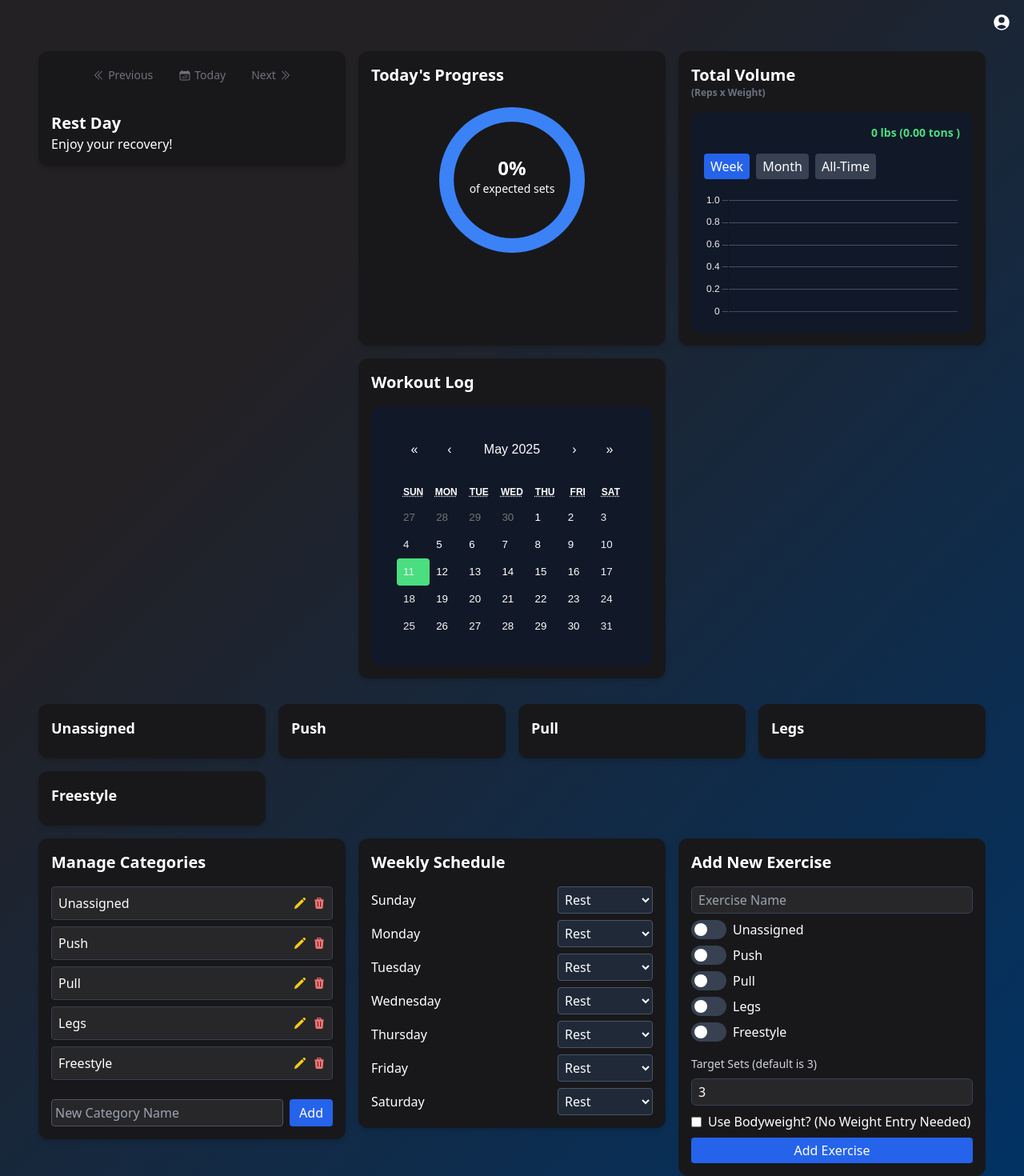
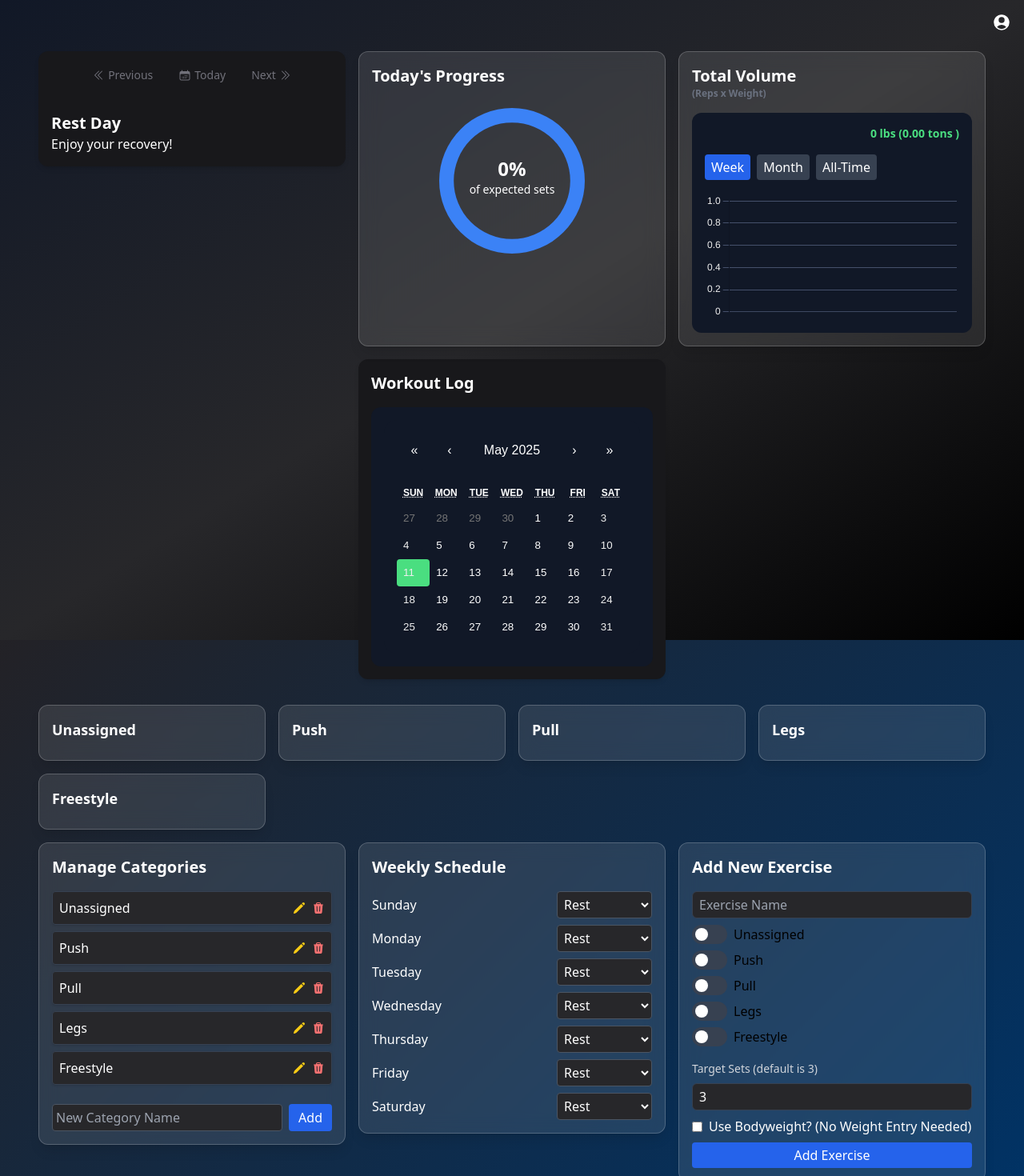
Before and after one commit to BrascoMarketing/Kevin-s-React-App-Tracker, a React (Vite) app: page / in a window 1280 px wide. Shown: the top 1470 px of the page at 80% size. Built offline with nearby package versions, Linux system fonts and the light colour scheme.

Commit message:
Updated components with new Tailwind classes

```diff
--- a/src/App.jsx
+++ b/src/App.jsx
@@ -129,7 +129,11 @@ function App() {
           </div>
         )}
     <div>
-      <div className="p-12 space-y-4">
+      <div className="fixed inset-0 bg-gradient-to-br from-gray-900 via-zinc-800 to-black"></div>
+
+
+
+      <div className="relative z-10 p-12 space-y-4">
         <div className="flex justify-end text-gray-200 mb-4">
           <button onClick={() => setIsProfileOpen(true)} className="absolute top-4 right-4">
             <UserCircleIcon className="h-6 w-6 text-white" />
@@ -158,14 +162,14 @@ function App() {
           <div className="lg:col-span-4">
 
             <div className="grid grid-cols-1 lg:grid-cols-2 gap-4">
-              <div className="bg-zinc-900 text-white rounded-xl shadow-md p-4">
+              <div className="bg-white/10 backdrop-blur-md border border-white/20 rounded-xl p-4 shadow-lg">
                 <h2 className="text-white text-xl font-bold mb-4">Today's Progress</h2>
                 <DailyProgressRing
                   targetSets={targetSets}
                   loggedSets={totalLoggedSetsForViewedDay}
                 />
               </div>
-              <div className="bg-zinc-900 text-white rounded-xl shadow-md p-4">
+              <div className="bg-white/10 backdrop-blur-md border border-white/20 rounded-xl p-4 shadow-lg">
                 <h2 className="text-white text-xl font-bold">Total Volume</h2>
                 <h3 className="text-gray-500 text-xs font-bold mb-4">(Reps x Weight)</h3>
                 <VolumeChart logs={exerciseLogs} />
--- a/src/components/CategoryManager.jsx
+++ b/src/components/CategoryManager.jsx
@@ -124,8 +124,8 @@ const [renameInput, setRenameInput] = useState("");
 const [renameTargetId, setRenameTargetId] = useState(null);
 
   return (
-    <div className="bg-zinc-900 text-white rounded-xl shadow-md p-4 w-full mx-auto">
-      <h2 className="text-xl font-bold mb-4">Manage Categories</h2>
+    <div className="bg-white/10 backdrop-blur-md border border-white/20 rounded-xl p-4 shadow-lg">
+      <h2 className="text-white text-xl font-bold mb-4">Manage Categories</h2>
 
       <ul className="space-y-2">
   {categories.map((cat) => (
--- a/src/components/CategorySwitch.jsx
+++ b/src/components/CategorySwitch.jsx
@@ -7,7 +7,7 @@ export default function CategorySwitch({ label, isChecked, onChange }) {
       <Switch
         checked={isChecked}
         onChange={onChange}
-        className={`${isChecked ? 'bg-blue-600' : 'bg-gray-700'}
+        className={`${isChecked ? 'bg-blue-700' : 'bg-gray-700'}
           relative inline-flex h-6 w-11 items-center rounded-full transition-colors duration-200`}
       >
         <span
--- a/src/components/DailyProgressRing.jsx
+++ b/src/components/DailyProgressRing.jsx
@@ -24,7 +24,7 @@ export default function DailyProgressRing({ targetSets, loggedSets }) {
   };
 
   return (
-    <div className={`relative w-48 h-48 block m-auto ${isOverAchieved ? 'animate-pulse' : ''}`}>
+    <div className={`relative w-48 h-48 block m-auto ${isOverAchieved ? 'animate-pulse' : ''} `}>
       <Doughnut data={data} options={options} />
       <div className="absolute inset-0 flex flex-col items-center justify-center text-white">
         <span className="text-2xl font-bold">{Math.round(progressRaw)}%</span>
--- a/src/components/DayView.jsx
+++ b/src/components/DayView.jsx
@@ -49,10 +49,10 @@ export default function DayView({ exercises, categoryOrder, viewedDate, setViewe
   }
 
   return (
-    <div className="bg-zinc-900 text-white rounded-xl shadow-md p-4 mx-auto">
+    <div className="bg-white/10 backdrop-blur-md border border-white/20 rounded-xl p-4 shadow-lg">
       <Navigation viewedDate={viewedDate} setViewedDate={setViewedDate} />
-      <h2 className="text-xl font-bold mb-4">Workout: {viewedCategory}</h2>
-      <p className="mb-4">{viewedDate.toLocaleDateString("en-US", { weekday: "long", year: "numeric", month: "long", day: "numeric" })}</p>
+      <h2 className="text-white text-xl font-bold mb-4">Workout: {viewedCategory}</h2>
+      <p className="text-white mb-4">{viewedDate.toLocaleDateString("en-US", { weekday: "long", year: "numeric", month: "long", day: "numeric" })}</p>
 
       {exercisesForToday.length === 0 ? (
         <p>No exercises assigned for today.</p>
@@ -63,7 +63,7 @@ export default function DayView({ exercises, categoryOrder, viewedDate, setViewe
           const lastLog = getLastLogForExercise(ex.id);
 
           return (
-            <div key={ex.id} className="indi-exercise border border-gray-700 rounded p-2 mb-4 bg-zinc-800">
+            <div key={ex.id} className="text-white indi-exercise border border-gray-700 rounded p-2 mb-4 bg-zinc-800">
               <h3 className="font-semibold mb-2">{ex.name}</h3>
               <p className="text-sm text-gray-400 mb-2">Target Sets: {ex.targetSets || 3}</p>
 
--- a/src/components/ExerciseFormPanel.jsx
+++ b/src/components/ExerciseFormPanel.jsx
@@ -58,8 +58,8 @@ export default function ExerciseFormPanel({
 
 
   return (
-    <div className="bg-zinc-900 text-white rounded-xl p-4 w-full mx-auto mb-8">
-      <h2 className="text-xl font-bold mb-4 flex items-center">
+    <div className="bg-white/10 backdrop-blur-md border border-white/20 rounded-xl p-4 shadow-lg">
+      <h2 className="text-white text-xl font-bold mb-4 flex items-center">
         <span>Add New Exercise</span>
       </h2>
       <form onSubmit={handleAddExercise} className="space-y-2">
@@ -103,7 +103,7 @@ export default function ExerciseFormPanel({
             checked={useBodyweight}
             onChange={(e) => setUseBodyweight(e.target.checked)}
           />
-          <span>Use Bodyweight? (No Weight Entry Needed)</span>
+          <span className="text-white">Use Bodyweight? (No Weight Entry Needed)</span>
         </label>
         <button
           className="bg-blue-600 text-white px-2 py-1 rounded w-full"
--- a/src/components/ExerciseLibraryColumns.jsx
+++ b/src/components/ExerciseLibraryColumns.jsx
@@ -94,8 +94,8 @@ const handleDeleteExercise = (id) => {
     {Object.keys(categoryOrder)
       .filter((category) => category !== "Rest")
       .map((category) => (
-        <div key={category} className="bg-zinc-900 text-white rounded-xl shadow-md p-4">
-          <h3 className="text-lg font-bold mb-2">{category}</h3>
+        <div key={category} className="bg-white/10 backdrop-blur-md border border-white/20 rounded-xl p-4 shadow-lg">
+          <h3 className="text-white text-lg font-bold mb-2">{category}</h3>
           <Droppable droppableId={category}>
             {(provided) => (
               <ul className="space-y-2" {...provided.droppableProps} ref={provided.innerRef}>
@@ -107,7 +107,7 @@ const handleDeleteExercise = (id) => {
                   const isDraggable = !isMultiCategory;
 
                   const exerciseContent = (
-                    <div className="flex justify-between items-center w-full">
+                    <div className="flex text-white justify-between items-center w-full">
                       <span>{ex.name}</span>
                       <div className="flex space-x-2">
                         {isMultiCategory && <LockClosedIcon className="h-4 w-4 text-yellow-400" />}
--- a/src/components/WeeklyScheduleBuilder.jsx
+++ b/src/components/WeeklyScheduleBuilder.jsx
@@ -18,16 +18,16 @@ export default function WeeklyScheduleBuilder({ exerciseCategories, setWeeklySch
   };
 
   return (
-    <div className="bg-zinc-900 text-white rounded-xl shadow-md p-4 w-full max-w-md mx-auto">
-      <h2 className="text-xl font-bold mb-4">Weekly Schedule</h2>
-      <ul className="space-y-2">
+    <div className="bg-white/10 backdrop-blur-md border border-white/20 rounded-xl p-4 shadow-lg">
+      <h2 className="text-white text-xl font-bold mb-4">Weekly Schedule</h2>
+      <ul className="text-white space-y-2">
         {daysOfWeek.map((day) => (
           <li key={day} className="flex justify-between items-center">
             <span>{day}</span>
             <select
               value={schedule[day]}
               onChange={(e) => handleChange(day, e.target.value)}
-              className="bg-gray-800 text-white border border-gray-600 p-1 rounded"
+              className="bg-zinc-800 text-white border border-gray-600 p-1 rounded"
             >
               <option value="Rest">Rest</option>
               {exerciseCategories
```
